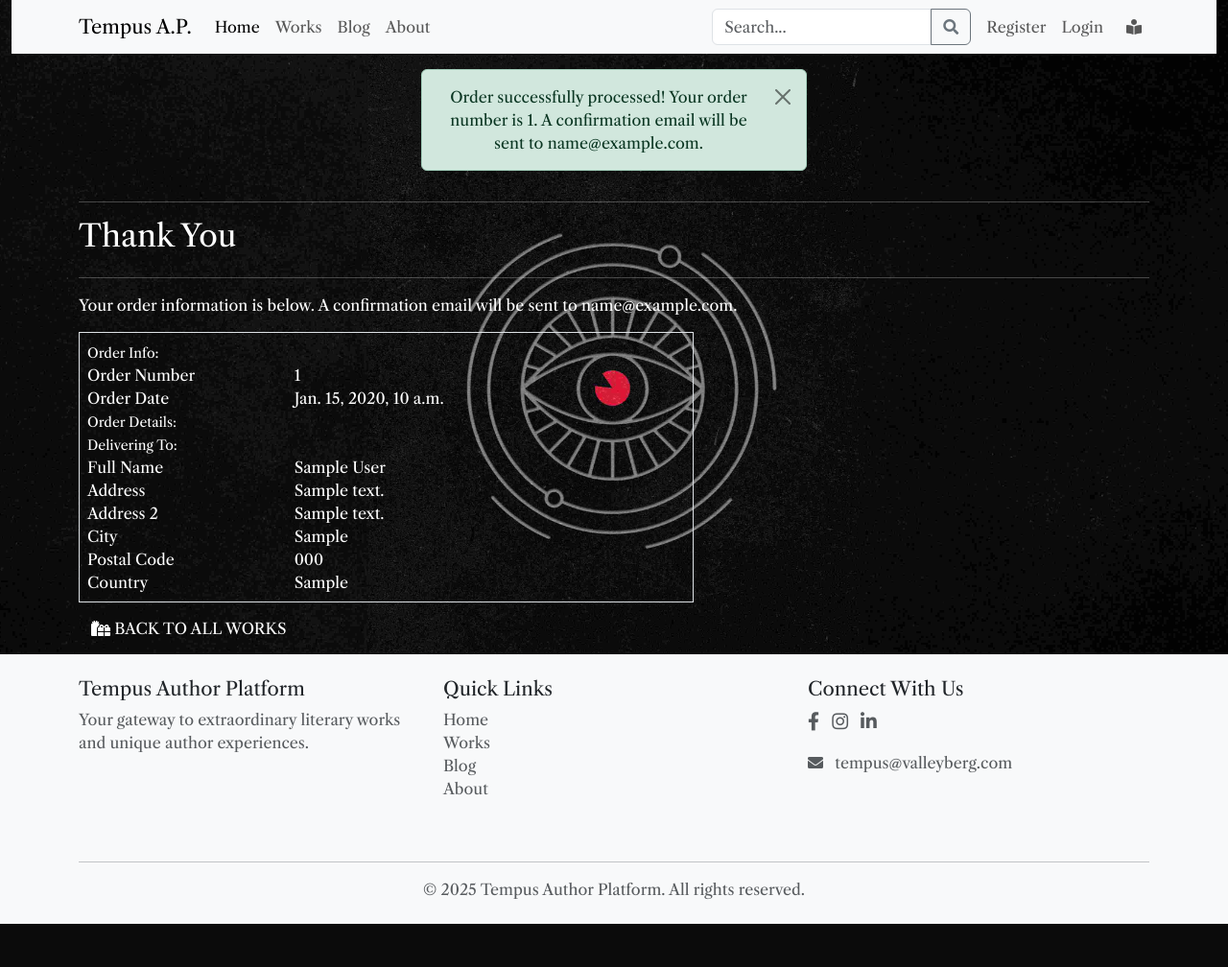
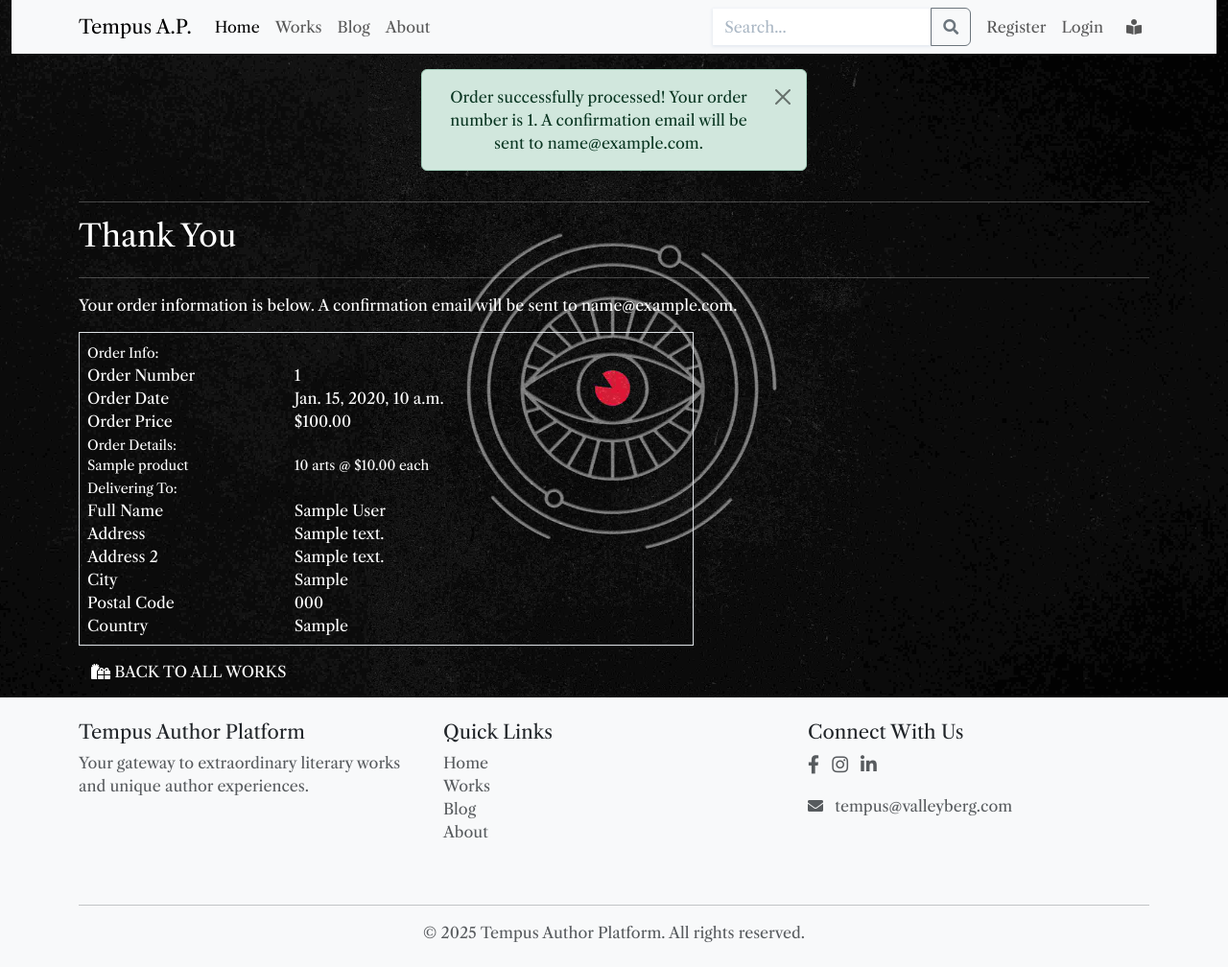
Before and after one commit to cptvalleyberg84/tempus-author-platform, a Django app: page /checkout/checkout_success/1 in a window 1280 px wide. Shown: the whole page at 96% size. Before the commit the page ends 963 px from the top, so only its background shows below. Run offline with Django 5.2, Linux system fonts and the light colour scheme; tables that the repository leaves empty hold one stand-in row (values such as "Sample post"); parts of the project's set-up code (start-up, migrations or seed data) failed here and were passed over; some libraries are stand-ins or nearby versions.

Commit message:
Fix checkout success bugs

```diff
--- a/checkout/static/checkout/css/stripe.css
+++ b/checkout/static/checkout/css/stripe.css
@@ -44,3 +44,22 @@
 select.form-control {
     color: #000 !important;
 }
+
+.overlay {
+    height: 100%;
+    width: 100%;
+    top: 0;
+    left: 0;
+    position: fixed;
+    background: rgba(0, 0, 0, 0.85);
+    z-index: 9999;
+    display: none;
+}
+
+.loading-spinner {
+    display: flex;
+    align-items: center;
+    justify-content: center;
+    margin: 0;
+    height: 100%;
+}
--- a/checkout/static/checkout/js/stripe_elements.js
+++ b/checkout/static/checkout/js/stripe_elements.js
@@ -51,6 +51,7 @@
     form.addEventListener('submit', function(e) {
         e.preventDefault();
         $('#loading-overlay').fadeToggle(100);
+        $('#payment-form').fadeToggle(100);
         card.update({ 'disabled': true});
         $('.submit-button').attr('disabled', true);
         stripe.confirmCardPayment(clientSecret, {
@@ -66,6 +67,8 @@
                     </span>
                     <span>${result.error.message}</span>`;
                 $(errorDiv).html(html);
+                $('#loading-overlay').fadeToggle(100);
+                $('#payment-form').fadeToggle(100);
                 card.update({ 'disabled': false });
                 $('.submit-button').attr('disabled', false);
             } else {
@@ -76,6 +79,7 @@
         }).catch(function(error) {
             console.error('Error:', error);
             $('#loading-overlay').fadeToggle(100);
+            $('#payment-form').fadeToggle(100);
             card.update({ 'disabled': false });
             $('.submit-button').attr('disabled', false);
         });
--- a/checkout/templates/checkout/checkout_success.html
+++ b/checkout/templates/checkout/checkout_success.html
@@ -2,7 +2,7 @@
 {% load static %}
 
 {% block extra_css %}
-    <link rel="stylesheet" href="{% static 'checkout/css/checkout.css' %}">
+    <link rel="stylesheet" href="{% static 'checkout/css/stripe.css' %}">
 {% endblock %}
 
 {% block page_header %}
@@ -53,12 +53,21 @@
                     </div>
 
                     <div class="row">
+                        <div class="col-12 col-md-4">
+                            <p class="mb-0 font-weight-bold">Order Price</p>
+                        </div>
+                        <div class="col-12 col-md-8 text-md-right">
+                            <p class="mb-0">${{ total | floatformat:2 }}</p>
+                        </div>
+                    </div>
+
+                    <div class="row">
                         <div class="col">
                             <small class="text-white">Order Details:</small>
                         </div>
                     </div>
 
-                    {% for item in order.orderitems.all %}
+                    {% for item in order.orderitem_set.all %}
                     <div class="row">
                         <div class="col-12 col-md-4">
                             <p class="small mb-0 font-weight-bold">
@@ -66,7 +75,7 @@
                             </p>
                         </div>
                         <div class="col-12 col-md-8 text-md-right">
-                            <p class="small mb-0">{{ item.quantity }} @ ${{ item.product.price }} each</p>
+                            <p class="small mb-0">{{ item.quantity }} arts @ ${{ item.product.price }} each</p>
                         </div>
                     </div>
                     {% endfor %}
--- a/checkout/views.py
+++ b/checkout/views.py
@@ -45,11 +45,19 @@
                     )
                 except Product.DoesNotExist:
                     messages.error(request, (
-                        "One of the products in your bag wasn't found in our "
-                        "database. Please contact us for assistance!"
+                        "Something not found."
                     ))
                     order.delete()
                     return redirect(reverse('view_bag'))
+
+            # Calculate total
+            total = sum(
+                item.product.price * item.quantity
+                for item in order.orderitem_set.all()
+            )
+            print(f"Calculated total: {total}")
+            order.total = total
+            order.save()
 
             request.session['save_info'] = 'save-info' in request.POST
             return redirect(reverse(
@@ -97,6 +105,10 @@
     Handle successful checkouts
     """
     order = get_object_or_404(Order, id=order_id)
+    total = sum(
+        item.product.price * item.quantity
+        for item in order.orderitem_set.all()
+    )
 
     if 'bookcart' in request.session:
         del request.session['bookcart']
@@ -107,6 +119,7 @@
 
     context = {
         'order': order,
+        'total': total,
     }
 
     return render(request, 'checkout/checkout_success.html', context)
```
Also changed, not shown: checkout/templates/checkout/checkout.html (+8 -0 lines).
